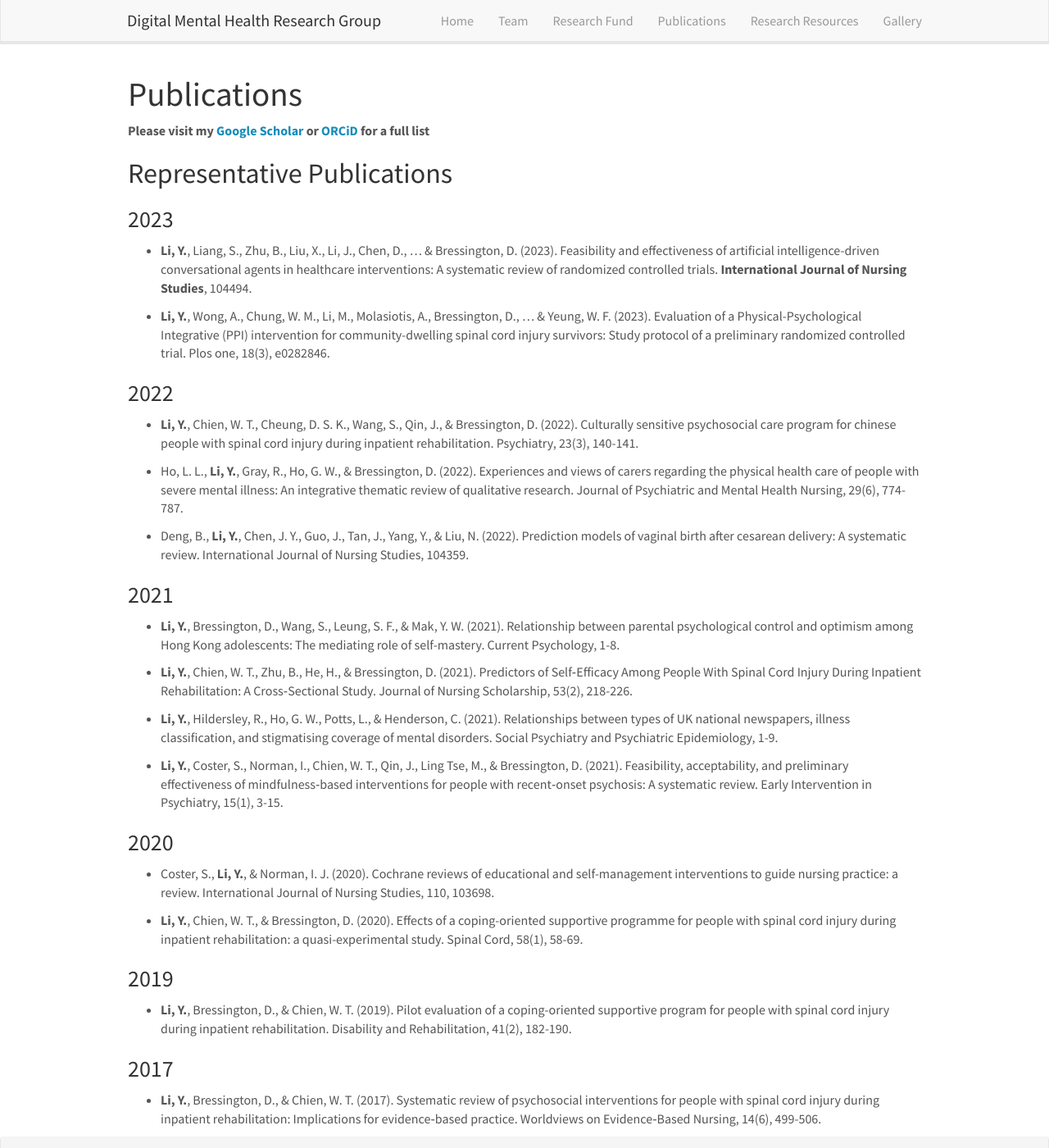
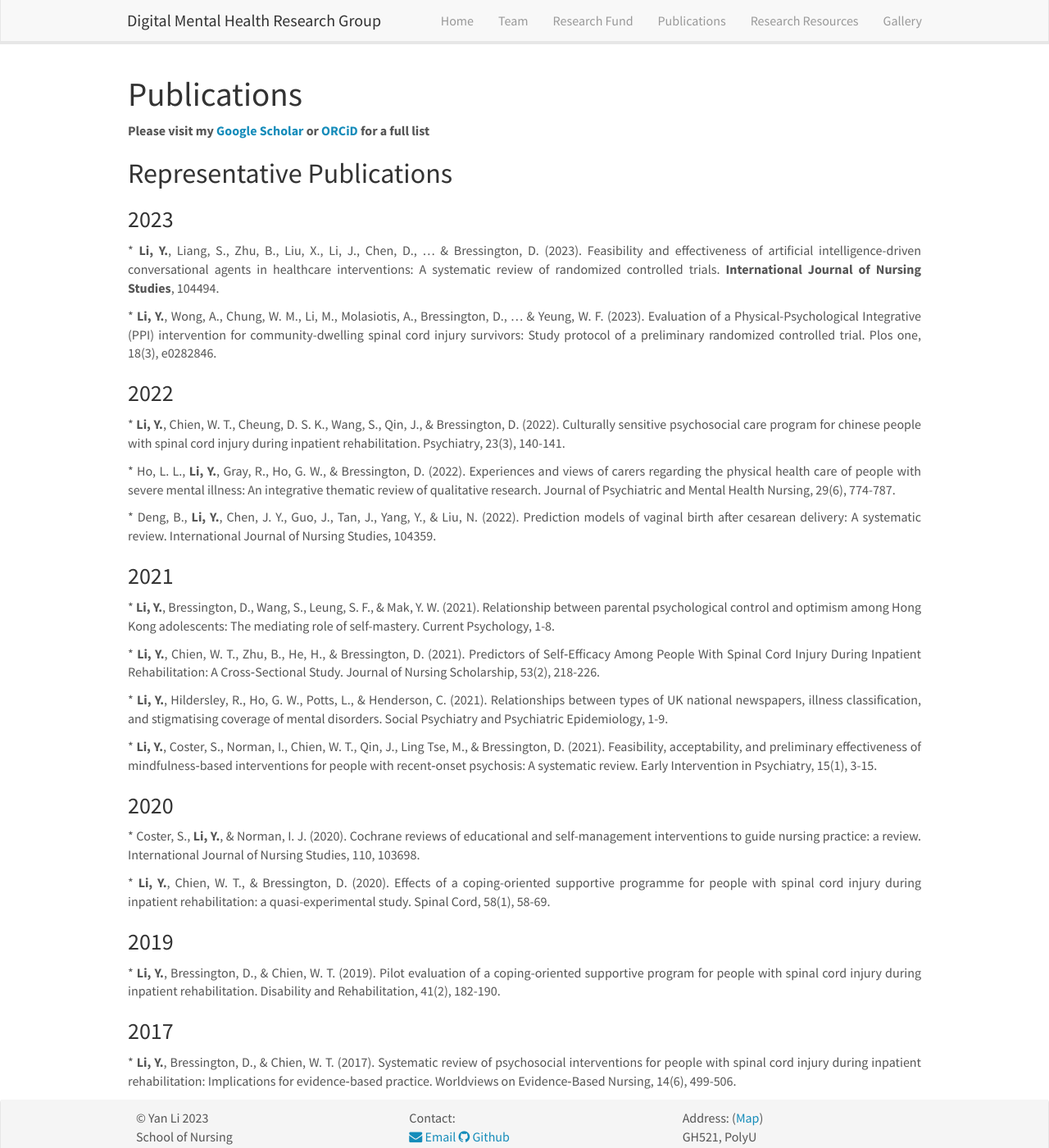
Before and after one commit to polyuly/polyuly.github.io, a Jekyll site: the page built from _pages/publications.md, in a window 1280 px wide and 1400 px high. Shown: the whole window at 82% size. Built offline with Jekyll 4.4.1, drawn with Linux system fonts in a browser that asks for light colours; nearby versions of some CDN libraries.

Commit message:
pub update

```diff
--- a/_pages/publications.md
+++ b/_pages/publications.md
@@ -13,38 +13,90 @@ permalink: /publications/
 
 ### 2023
 
+<p align = "justify">
+
 * **Li, Y.**, Liang, S., Zhu, B., Liu, X., Li, J., Chen, D., ... & Bressington, D. (2023). Feasibility and effectiveness of artificial intelligence-driven conversational agents in healthcare interventions: A systematic review of randomized controlled trials. **International Journal of Nursing Studies**, 104494.
+
+</p>
+
+<p align = "justify">
 
 * **Li, Y.**, Wong, A., Chung, W. M., Li, M., Molasiotis, A., Bressington, D., ... & Yeung, W. F. (2023). Evaluation of a Physical-Psychological Integrative (PPI) intervention for community-dwelling spinal cord injury survivors: Study protocol of a preliminary randomized controlled trial. Plos one, 18(3), e0282846.
 
+</p>
+
 ### 2022
+
+<p align = "justify">
 
 * **Li, Y.**, Chien, W. T., Cheung, D. S. K., Wang, S., Qin, J., & Bressington, D. (2022). Culturally sensitive psychosocial care program for chinese people with spinal cord injury during inpatient rehabilitation. Psychiatry, 23(3), 140-141.
 
+</p>
+
+<p align = "justify">
+
 * Ho, L. L., **Li, Y.**, Gray, R., Ho, G. W., & Bressington, D. (2022). Experiences and views of carers regarding the physical health care of people with severe mental illness: An integrative thematic review of qualitative research. Journal of Psychiatric and Mental Health Nursing, 29(6), 774-787.
+
+</p>
+
+<p align = "justify">
 
 * Deng, B., **Li, Y.**, Chen, J. Y., Guo, J., Tan, J., Yang, Y., & Liu, N. (2022). Prediction models of vaginal birth after cesarean delivery: A systematic review. International Journal of Nursing Studies, 104359.
 
+</p>
+
 ### 2021
+
+<p align = "justify">
 
 * **Li, Y.**, Bressington, D., Wang, S., Leung, S. F., & Mak, Y. W. (2021). Relationship between parental psychological control and optimism among Hong Kong adolescents: The mediating role of self-mastery. Current Psychology, 1-8.
 
+</p>
+
+<p align = "justify">
+
 * **Li, Y.**, Chien, W. T., Zhu, B., He, H., & Bressington, D. (2021). Predictors of Self‐Efficacy Among People With Spinal Cord Injury During Inpatient Rehabilitation: A Cross‐Sectional Study. Journal of Nursing Scholarship, 53(2), 218-226.
+
+</p>
+
+<p align = "justify">
 
 * **Li, Y.**, Hildersley, R., Ho, G. W., Potts, L., & Henderson, C. (2021). Relationships between types of UK national newspapers, illness classification, and stigmatising coverage of mental disorders. Social Psychiatry and Psychiatric Epidemiology, 1-9.
 
+</p>
+
+<p align = "justify">
+
 * **Li, Y.**, Coster, S., Norman, I., Chien, W. T., Qin, J., Ling Tse, M., & Bressington, D. (2021). Feasibility, acceptability, and preliminary effectiveness of mindfulness‐based interventions for people with recent‐onset psychosis: A systematic review. Early Intervention in Psychiatry, 15(1), 3-15.
+
+</p>
 
 ### 2020
 
+<p align = "justify">
+
 * Coster, S., **Li, Y.**, & Norman, I. J. (2020). Cochrane reviews of educational and self-management interventions to guide nursing practice: a review. International Journal of Nursing Studies, 110, 103698.
+
+</p>
+
+<p align = "justify">
 
 * **Li, Y.**, Chien, W. T., & Bressington, D. (2020). Effects of a coping-oriented supportive programme for people with spinal cord injury during inpatient rehabilitation: a quasi-experimental study. Spinal Cord, 58(1), 58-69.
 
+</p>
+
 ### 2019
+
+<p align = "justify">
 
 * **Li, Y.**, Bressington, D., & Chien, W. T. (2019). Pilot evaluation of a coping-oriented supportive program for people with spinal cord injury during inpatient rehabilitation. Disability and Rehabilitation, 41(2), 182-190.
 
+</p>
+
 ### 2017
 
+<p align = "justify">
+
 * **Li, Y.**, Bressington, D., & Chien, W. T. (2017). Systematic review of psychosocial interventions for people with spinal cord injury during inpatient rehabilitation: Implications for evidence‐based practice. Worldviews on Evidence‐Based Nursing, 14(6), 499-506.
+
+</p>
```
